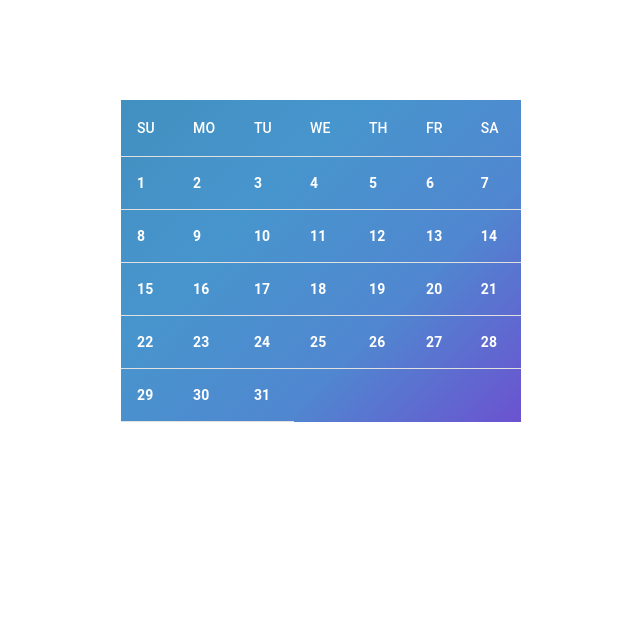
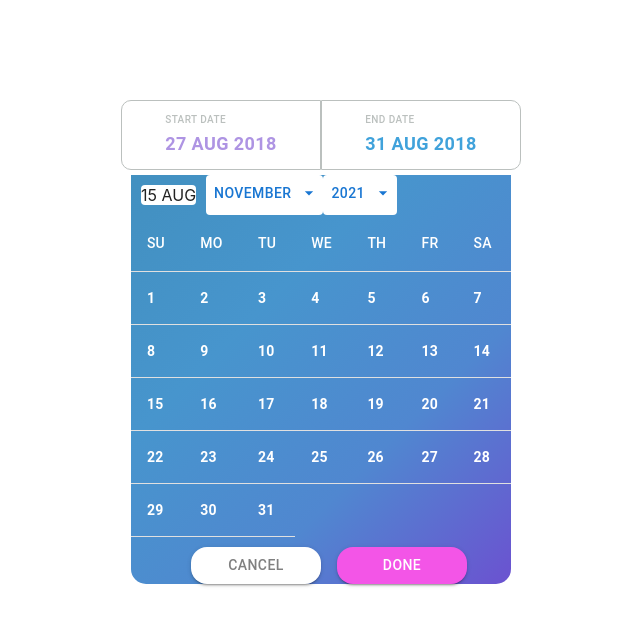
Before and after one commit to ioanamoflic/webML_frontend, a React (Create React App) app in the folder project/: page /calendar in a window 1280 px wide. Shown: the top 626 px of the page, without its empty margins (79-719 px from the left). Built offline with nearby package versions, Linux system fonts and the light colour scheme.

Commit message:
Chosen dates component + put things together

```diff
--- a/project/src/components/DatePicker/calendar.js
+++ b/project/src/components/DatePicker/calendar.js
@@ -6,6 +6,10 @@ import TableCell from '@mui/material/TableCell';
 import TableContainer from '@mui/material/TableContainer';
 import TableHead from '@mui/material/TableHead';
 import TableRow from '@mui/material/TableRow';
+import CurrentDate from "./currentDate";
+import ButtonGroupComponent from "./buttongroup";
+import ChosenDates from "./chosenDates";
+import Stack from '@mui/material/Stack';
 
 const CALENDAR = [1, 2, 3, 4, 5, 6, 7, 8, 9, 10, 11, 12, 13, 14, 15, 16, 17, 18, 19, 20, 21, 22, 23, 24, 25, 26, 27, 28, 29, 30, 31]
 class Calendar extends Component {
@@ -30,6 +34,9 @@ class Calendar extends Component {
             this.startDate = day;
             this.endDate = null;
         } else {
+            if (this.startDate > day) {
+                [this.startDate, day] = [day, this.startDate];
+            }
             arr = this.state.days;
             arr[this.startDate - 1].style = styles.startCellCircle;
             for (let index = this.startDate; index < day - 1; index++) {
@@ -78,24 +85,40 @@ class Calendar extends Component {
     render() {
         return (
             <div style={styles.calendarClass}>
+                <ChosenDates style={{
+                    width: '430px'
+                }} />
+                <div style={styles.insideCalendar}>
+                    <CurrentDate />
                     <TableContainer>
                         <Table>
                             {this.getHead()}
                             {this.getBody()}
                         </Table>
                     </TableContainer>
+                    <div style={styles.buttonGroup}>
+                        <ButtonGroupComponent />
+                    </div>
+                </div>
             </div>
         );
     }
 }
 export default Calendar;
 
+//styles.css?
 const styles = {
     calendarClass: {
-        background: 'linear-gradient(135deg, #4290c0,#4795cd, #5087d0, #6b52d0)',
         marginLeft: 200,
         marginTop: 100,
-        width: "400px"
+        width: 400,
+    },
+    insideCalendar: {
+        background: 'linear-gradient(135deg, #4290c0,#4795cd, #5087d0, #6b52d0)',
+        borderBottomLeftRadius: "15px",
+        borderBottomRightRadius: "15px",
+        width:"380px",
+        marginLeft:"10px"
     },
     circle: {
         width: "320px",
@@ -122,5 +145,10 @@ const styles = {
     betweenCellCircle: {
         color: 'white',
         background: 'linear-gradient(#D16ADF,#4795cd, #31E6E6, #6b52d0)'
+    },
+    buttonGroup: {
+        marginLeft: "60px",
+        marginTop: "10px",
+        marginBottom: "20px"
     }
 }
--- a/project/src/components/DatePicker/chosenDates.js
+++ b/project/src/components/DatePicker/chosenDates.js
@@ -0,0 +1,83 @@
+import { Component } from "react";
+import { Stack, Paper, Button, stepButtonClasses } from "@mui/material";
+
+class ChosenDates extends Component {
+    constructor(props) {
+        super(props);
+    }
+
+    render() {
+        return (
+            <Stack direction="row" style={{ marginBottom: "5px" }}>
+                <Button disabled="true" variant="outlined" style={styles.leftButton}>
+                    <div style={styles.column}>
+                        <div style={styles.start}>Start date </div>
+                        <div style={styles.leftDate}>27 Aug 2018 </div>
+                    </div>
+                </Button>
+                <Button disabled="true" variant="outlined" style={styles.rightButton}>
+                    <div style={styles.column}>
+                        <div style={styles.end}>End date </div>
+                        <div style={styles.rightDate}>31 Aug 2018 </div>
+                    </div>
+                </Button>
+            </Stack>
+        );
+    }
+}
+
+export default ChosenDates;
+
+const styles = {
+
+    leftButton: {
+        borderTopLeftRadius: "10px",
+        borderBottomLeftRadius: "10px",
+        borderTopRightRadius: "0px",
+        borderBottomRightRadius: "0px",
+        width: "220px",
+        height: "70px",
+        background: "white",
+        borderColor: "#BBC0BE",
+        textAlign: "left",
+        flexDirection: "column"
+    },
+    rightButton: {
+        borderTopRightRadius: "10px",
+        borderBottomRightRadius: "10px",
+        borderTopLeftRadius: "0px",
+        borderBottomLeftRadius: "0px",
+        width: "220px",
+        height: "70px",
+        background: "white",
+        borderColor: "#BBC0BE",
+        textAlign: "left",
+        flexDirection: "column"
+    },
+    start: {
+        fontSize: "10px",
+        textAlign: "left",
+        color: "#BBC0BE"
+    },
+    end:{
+        fontSize: "10px",
+        color: "#BBC0BE"
+    },
+    leftDate:{
+        fontSize: "18px",
+        textAlign: "left",
+        color: "#ae94e3",
+        fontStyle: "bold",
+        fontWeight: "bold"
+    },
+    rightDate:{
+        fontSize: "18px",
+        color: "#40a2db",
+        fontStyle: "bold",
+        fontWeight: "bold"
+    },
+    column: {
+        textAlign: "left",
+        flexDirection: 'column'
+    }
+}
--- a/project/src/components/DatePicker/currentDate.js
+++ b/project/src/components/DatePicker/currentDate.js
@@ -27,7 +27,7 @@ class CurrentDate extends Component {
         const open = Boolean(this.state.anchorEl)
         return (
             <Stack direction="row">
-                <Paper elevation={0} style={{ margin: 10 }} >
+                <Paper elevation={0} style={{ margin: 10}} >
                     15 AUG
                 </Paper>
                 <Paper elevation={0} >
```
Lines whose indentation alone changed are shown as unchanged.
